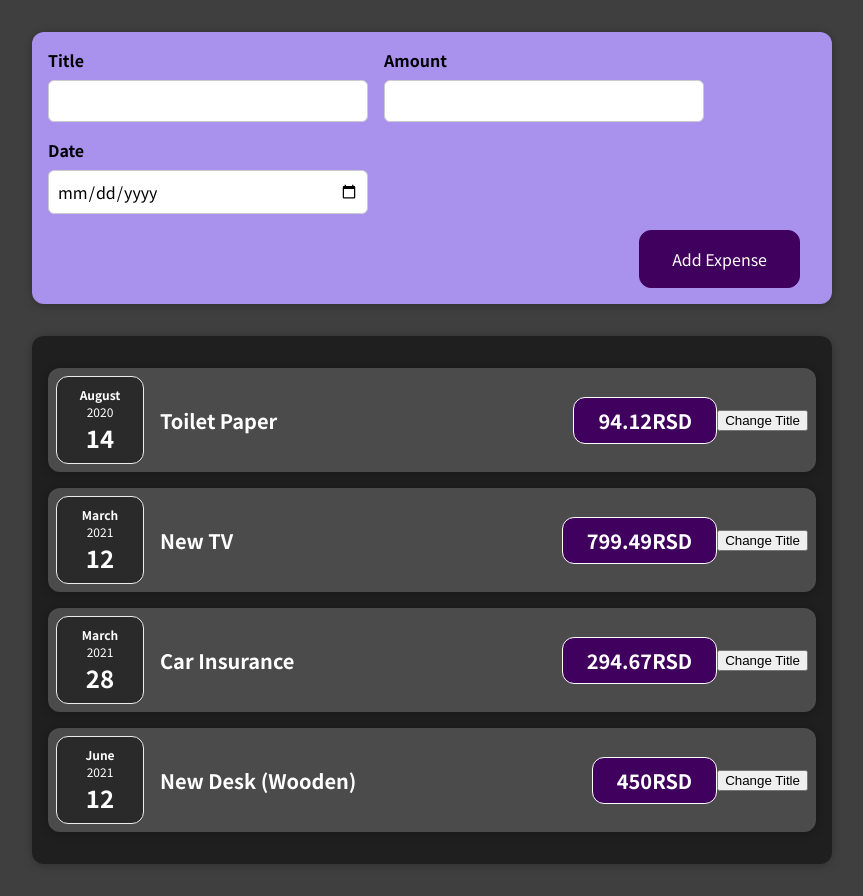
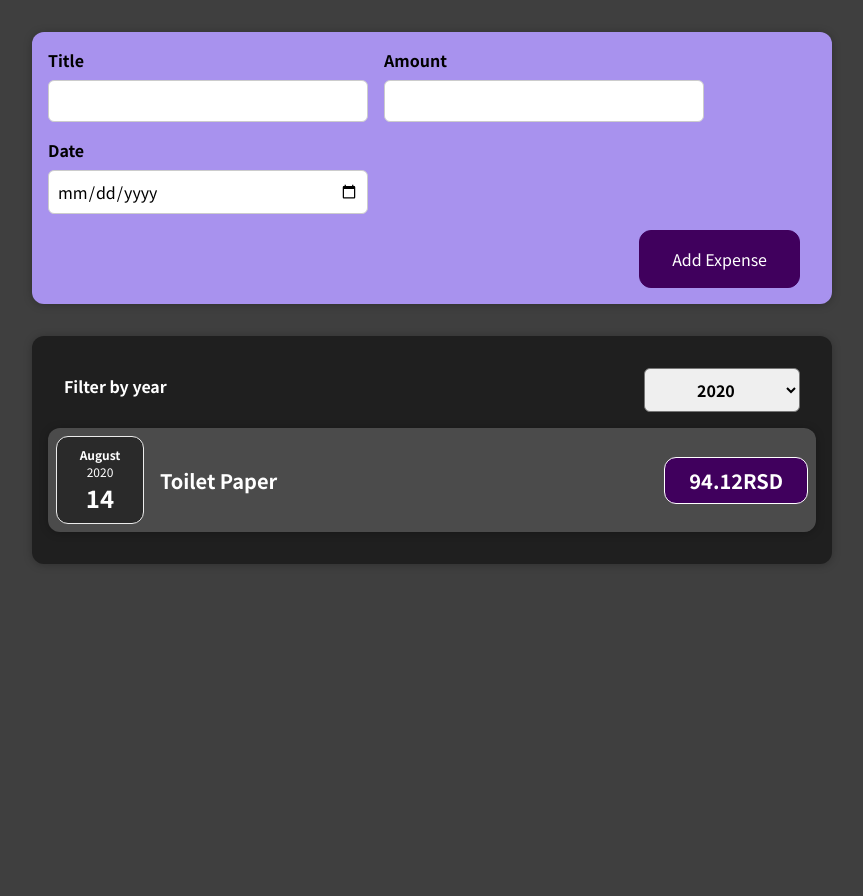
Before and after one commit to Nemzi/react-expenses-tracker, a React (Create React App) app: page / in a window 1280 px wide. Shown: the whole page, without its empty margins (208-1071 px from the left). After the commit the page ends 800 px from the top, so only its background shows below. Built offline with nearby package versions, Linux system fonts and the light colour scheme.

Commit message:
Added states, events and rendered lists

```diff
--- a/src/App.js
+++ b/src/App.js
@@ -1,8 +1,9 @@
+import { useState } from "react";
+
 import Expenses from "./components/Expenses/Expenses";
 import NewExpense from "./components/NewExpense/NewExpense";
 
-const App = () => {
-  const expenses = [
+const DUMMY_EXPENSES = [
   {
     id: "e1",
     title: "Toilet Paper",
@@ -29,9 +30,18 @@
   },
 ];
 
+const App = () => {
+  const [expenses, setExpenses] = useState(DUMMY_EXPENSES);
+
+  const addExpenseHandler = (expense) => {
+    setExpenses((prevExpenses) => {
+      return [expense, ...prevExpenses];
+    });
+  };
+
   return (
     <div>
-      <NewExpense />
+      <NewExpense onAddExpense={addExpenseHandler} />
       <Expenses items={expenses} />
     </div>
   );
--- a/src/components/Expenses/ExpenseItem.js
+++ b/src/components/Expenses/ExpenseItem.js
@@ -1,24 +1,15 @@
-import { useState } from "react";
-
 import ExpenseDate from "./ExpenseDate";
 import Card from "../UI/Card";
 import "./ExpenseItem.css";
 
 const ExpenseItem = (props) => {
-  const [title, setTitle] = useState(props.title);
-
-  const clickHandler = () => {
-    setTitle("Updated");
-  };
-
   return (
     <Card className="expense-item">
       <ExpenseDate date={props.date} />
       <div className="expense-item__description">
-        <h2>{title}</h2>
+        <h2>{props.title}</h2>
         <div className="expense-item__price">{props.amount}RSD</div>
       </div>
-      <button onClick={clickHandler}>Change Title</button>
     </Card>
   );
 };
--- a/src/components/Expenses/Expenses.js
+++ b/src/components/Expenses/Expenses.js
@@ -1,30 +1,35 @@
+import { useState } from "react";
+
 import ExpenseItem from "./ExpenseItem";
+import ExpenseFilter from "./ExpensesFilter";
 import Card from "../UI/Card";
 import "./Expenses.css";
 
 const Expenses = (props) => {
+  const [filteredYear, setFilteredYear] = useState("2020");
+
+  const filterChangeHandler = (selectedYear) => {
+    setFilteredYear(selectedYear);
+  };
+
+  const filteredExpenses = props.items.filter((expense) => {
+    return expense.date.getFullYear().toString() === filteredYear;
+  });
+
   return (
     <Card className="expenses">
-      <ExpenseItem
-        title={props.items[0].title}
-        amount={props.items[0].amount}
-        date={props.items[0].date}
+      <ExpenseFilter
+        selected={filteredYear}
+        onChangeFilter={filterChangeHandler}
       />
-      <ExpenseItem
-        title={props.items[1].title}
-        amount={props.items[1].amount}
-        date={props.items[1].date}
-      />
-      <ExpenseItem
-        title={props.items[2].title}
-        amount={props.items[2].amount}
-        date={props.items[2].date}
-      />
-      <ExpenseItem
-        title={props.items[3].title}
-        amount={props.items[3].amount}
-        date={props.items[3].date}
-      />{" "}
+      {filteredExpenses.map((expense) => (
+        <ExpenseItem
+          key={expense.id}
+          title={expense.title}
+          amount={expense.amount}
+          date={expense.date}
+        />
+      ))}
     </Card>
   );
 };
--- /dev/null
+++ b/src/components/Expenses/ExpensesFilter.css
@@ -0,0 +1,24 @@
+.expenses-filter {
+  color: white;
+  padding: 0 1rem;
+}
+
+.expenses-filter__control {
+  display: flex;
+  width: 100%;
+  align-items: center;
+  justify-content: space-between;
+  margin: 1rem 0;
+}
+
+.expenses-filter label {
+  font-weight: bold;
+  margin-bottom: 0.5rem;
+}
+
+.expenses-filter select {
+  font: inherit;
+  padding: 0.5rem 3rem;
+  font-weight: bold;
+  border-radius: 6px;
+}
--- /dev/null
+++ b/src/components/Expenses/ExpensesFilter.js
@@ -0,0 +1,23 @@
+import "./ExpensesFilter.css";
+
+const ExpensesFilter = (props) => {
+  const dropdownChangeHandler = (event) => {
+    props.onChangeFilter(event.target.value);
+  };
+
+  return (
+    <div className="expenses-filter">
+      <div className="expenses-filter__control">
+        <label>Filter by year</label>
+        <select value={props.selected} onChange={dropdownChangeHandler}>
+          <option value="2022">2022</option>
+          <option value="2021">2021</option>
+          <option value="2020">2020</option>
+          <option value="2019">2019</option>
+        </select>
+      </div>
+    </div>
+  );
+};
+
+export default ExpensesFilter;
--- a/src/components/NewExpense/ExpenseForm.js
+++ b/src/components/NewExpense/ExpenseForm.js
@@ -2,47 +2,49 @@
 
 import "./ExpenseForm.css";
 
-const ExpenseForm = () => {
-  // const [enteredTitle, setEnteredTitle] = useState("");
-  // const [enteredAmount, setEnteredAmount] = useState("");
-  // const [enteredDate, setEnteredDate] = useState("");
-
-  const [userInput, setUserInput] = useState({
-    enteredTitle: "",
-    enteredAmount: "",
-    enteredDate: "",
-  });
+const ExpenseForm = (props) => {
+  const [enteredTitle, setEnteredTitle] = useState("");
+  const [enteredAmount, setEnteredAmount] = useState("");
+  const [enteredDate, setEnteredDate] = useState("");
 
   const titleChangeHandler = (event) => {
-    // setEnteredTitle(event.target.value);
-    setUserInput({
-      ...userInput,
-      enteredTitle: event.target.value,
-    });
+    setEnteredTitle(event.target.value);
   };
 
   const amountChangeHandler = (event) => {
-    // setEnteredAmount(event.target.value);
-    setUserInput({
-      ...userInput,
-      enteredAmount: event.target.value,
-    });
+    setEnteredAmount(event.target.value);
   };
 
   const dateChangeHandler = (event) => {
-    // setEnteredDate(event.target.value);
-    setUserInput({
-      ...userInput,
-      enteredDate: event.target.value,
-    });
+    setEnteredDate(event.target.value);
+  };
+
+  const submitHandler = (event) => {
+    event.preventDefault();
+
+    const expenseData = {
+      title: enteredTitle,
+      amount: enteredAmount,
+      date: new Date(enteredDate),
+    };
+
+    props.onSaveExpenseData(expenseData);
+
+    setEnteredTitle("");
+    setEnteredAmount("");
+    setEnteredDate("");
   };
 
   return (
-    <form>
+    <form onSubmit={submitHandler}>
       <div className="new-expense__controls">
         <div className="new-expense__control">
           <label>Title</label>
-          <input type="text" onChange={titleChangeHandler} />
+          <input
+            type="text"
+            value={enteredTitle}
+            onChange={titleChangeHandler}
+          />
         </div>
         <div className="new-expense__control">
           <label>Amount</label>
@@ -50,6 +52,7 @@
             type="number"
             min="0.01"
             step="0.01"
+            value={enteredAmount}
             onChange={amountChangeHandler}
           />
         </div>
@@ -59,6 +62,7 @@
             type="date"
             min="2019-01-01"
             max="2022-12-31"
+            value={enteredDate}
             onChange={dateChangeHandler}
           />
         </div>
@@ -71,3 +75,16 @@
 };
 
 export default ExpenseForm;
+
+// const [userInput, setUserInput] = useState({
+//   enteredTitle: "",
+//   enteredAmount: "",
+//   enteredDate: "",
+// });
+// setUserInput({
+//   ...userInput,
+//   enteredTitle: event.target.value,
+// // }); if depending on previous state it is better to use this arrow function
+// setUserInput((prevState) => {
+//   return { ...prevState, enteredTitle: event.target.value };
+// });
--- a/src/components/NewExpense/NewExpense.js
+++ b/src/components/NewExpense/NewExpense.js
@@ -1,10 +1,19 @@
 import ExpenseForm from "./ExpenseForm";
 import "./NewExpense.css";
 
-const NewExpense = () => {
+const NewExpense = (props) => {
+  const saveExpenseDataHandler = (enteredExpenseData) => {
+    const expenseData = {
+      ...enteredExpenseData,
+      id: Math.random().toString(),
+    };
+
+    props.onAddExpense(expenseData);
+  };
+
   return (
     <div className="new-expense">
-      <ExpenseForm />
+      <ExpenseForm onSaveExpenseData={saveExpenseDataHandler} />
     </div>
   );
 };
```
Lines whose indentation alone changed are shown as unchanged.
